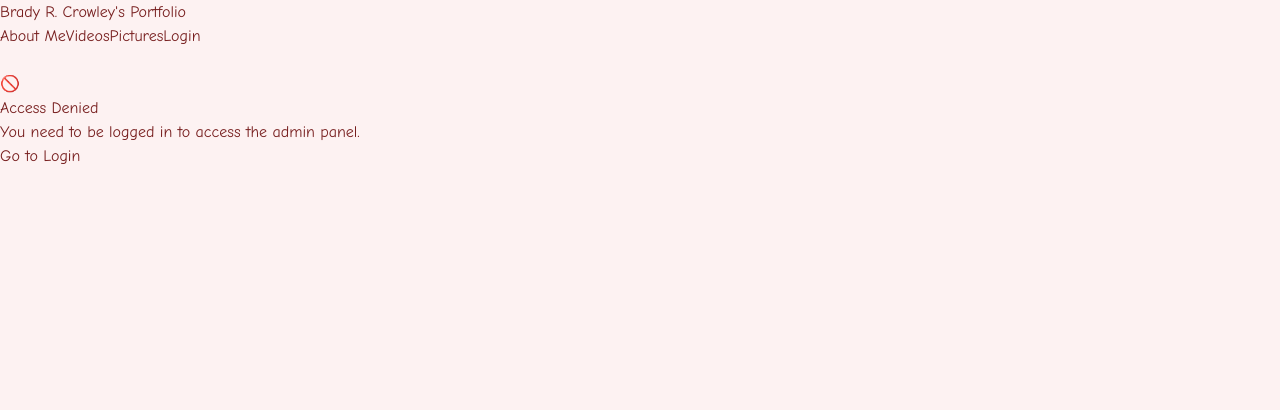
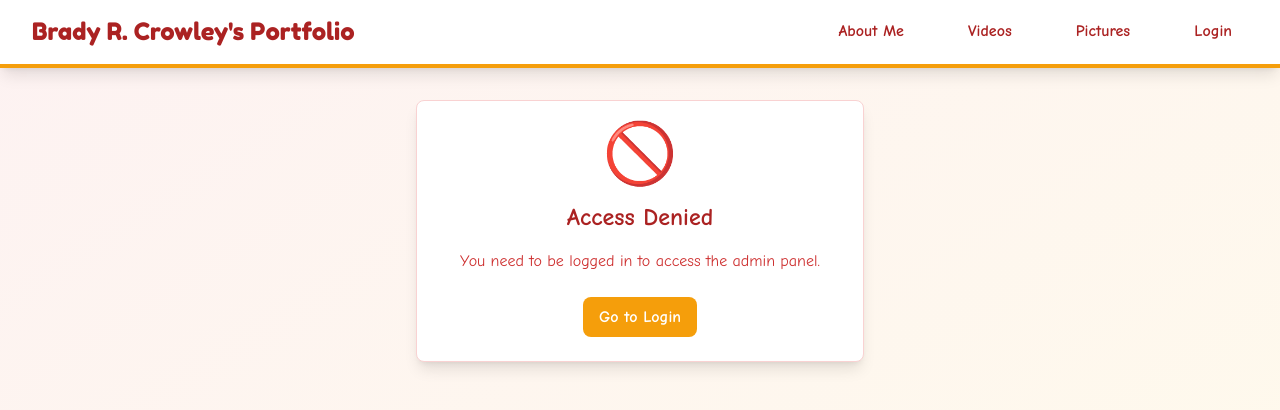
Before and after one commit to shawnmcrowley/portfolio, a Next.js app: page /admin in a window 1280 px wide. Shown: the top 410 px of the page. Built offline with nearby package versions, Linux system fonts and the light colour scheme.

Commit message:
Updated Configuation and Aliases

```diff
--- a/next.config.js
+++ b/next.config.js
@@ -1,5 +1,5 @@
 const nextConfig = {
-  output: 'export',
+//  output: 'export',
   trailingSlash: true,
   images: {
     unoptimized: true
--- a/src/app/admin/page.js
+++ b/src/app/admin/page.js
@@ -2,7 +2,8 @@
 
 import { useState, useEffect } from 'react'
 import { useRouter } from 'next/navigation'
-import Layout from '../components/Layout'
+import Layout from '@/components/Layout'
+
 
 export default function Admin() {
   const [isAuthenticated, setIsAuthenticated] = useState(false)
--- a/src/app/layout.js
+++ b/src/app/layout.js
@@ -1,4 +1,4 @@
-import ServiceWorkerRegistration from './components/ServiceWorkerRegistration'
+import ServiceWorkerRegistration from '@/components/ServiceWorkerRegistration'
 import './globals.css'
 
 export const metadata = {
--- a/src/app/login/page.js
+++ b/src/app/login/page.js
@@ -2,7 +2,7 @@
 
 import { useState } from 'react'
 import { useRouter } from 'next/navigation'
-import Layout from '../components/Layout'
+import Layout from '@/components/Layout'
 
 export default function Login() {
   const [otp, setOtp] = useState('')
--- a/src/app/page.js
+++ b/src/app/page.js
@@ -1,4 +1,4 @@
-import Layout from './components/Layout'
+import Layout from '@/components/Layout'
 
 export default function Home() {
   return (
--- a/src/app/pictures/page.js
+++ b/src/app/pictures/page.js
@@ -1,4 +1,4 @@
-import Layout from '../components/Layout'
+import Layout from '@/components/Layout'
 
 export default function Pictures() {
   const pictures = [
--- a/src/app/videos/page.js
+++ b/src/app/videos/page.js
@@ -1,4 +1,4 @@
-import Layout from '../components/Layout'
+import Layout from '@/components/Layout'
 
 export default function Videos() {
   const videos = [
--- a/tailwind.config.js
+++ b/tailwind.config.js
@@ -1,9 +1,9 @@
 /** @type {import('tailwindcss').Config} */
 module.exports = {
   content: [
-    './pages/**/*.{js,ts,jsx,tsx,mdx}',
-    './components/**/*.{js,ts,jsx,tsx,mdx}',
-    './app/**/*.{js,ts,jsx,tsx,mdx}',
+    './src/app/pages/**/*.{js,ts,jsx,tsx,mdx}',
+    './src/app/components/**/*.{js,ts,jsx,tsx,mdx}',
+    './src/app/**/*.{js,ts,jsx,tsx,mdx}',
   ],
   theme: {
     extend: {
```
Also changed, not shown: jsconfig.json (added, +10 -0 lines), package.json (+1 -25 lines), 1 other file (tests, documents, lock files or other folders).
